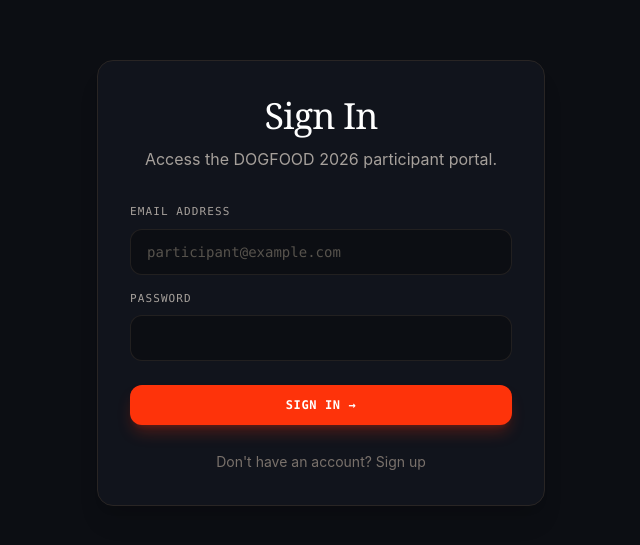
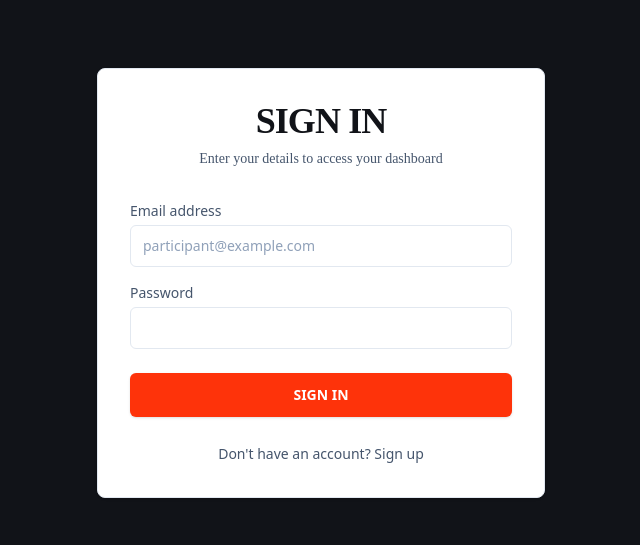
Before and after one commit to helplanes/dogfood-2026, a Next.js app: page /login in a window 1280 px wide. Shown: the part 117-662 px from the top of the page, without its empty margins (319-959 px from the left). Built offline with nearby package versions, Linux system fonts and the light colour scheme.

Commit message:
feat(auth): adopt DESIGN-4-HYBRID.md light card style

```diff
--- a/src/app/(auth)/login/page.tsx
+++ b/src/app/(auth)/login/page.tsx
@@ -34,29 +34,28 @@ export default function LoginPage() {
   };
 
   return (
-    <div className="min-h-screen bg-[#0c0e13] text-stone-100 antialiased selection:bg-[#fe330a]/30 selection:text-white font-sans flex flex-col items-center justify-center p-4">
-      <div className="w-full max-w-md p-6 md:p-8 rounded-2xl bg-[#11141c] border border-stone-800 shadow-xl">
-        <div className="text-center mb-8">
-          <h2 className="text-4xl font-serif text-white tracking-tight leading-tight">
-            Sign In
-          </h2>
-          <p className="mt-2 text-sm md:text-base font-sans text-stone-400 leading-relaxed">
-            Access the DOGFOOD 2026 participant portal.
+    <div className="flex min-h-screen items-center justify-center bg-[#111318] p-4">
+      <div className="w-full max-w-md space-y-8 rounded-lg bg-[#ffffff] p-8 border border-[#e2e8f0] shadow-sm">
+        <div className="text-center">
+          <h2 className="text-3xl md:text-4xl font-black uppercase tracking-tight text-[#111318] font-['Syne']">Sign In</h2>
+          <p className="mt-2 text-sm text-slate-600 font-['Geist']">
+            Enter your details to access your dashboard
           </p>
         </div>
 
-        <form className="space-y-6" onSubmit={handleSubmit}>
+        <form className="mt-8 space-y-6" onSubmit={handleSubmit}>
           {error && (
-            <div className="p-4 rounded-xl bg-red-900/20 border border-red-500/30">
-              <p className="text-sm font-mono text-red-400">{error}</p>
+            <div className="rounded-md bg-red-50 p-4 text-sm text-[#ba1a1a] border border-[#ba1a1a]">
+              {error}
             </div>
           )}
 
           <div className="space-y-4">
-            <div className="space-y-2">
-              <label htmlFor="email" className="block text-[11px] font-mono uppercase tracking-widest text-stone-400">
+            <div>
+              <label htmlFor="email" className="block text-sm font-medium text-slate-600">
                 Email address
               </label>
+              <div className="mt-1">
                 <input
                   id="email"
                   name="email"
@@ -65,15 +64,17 @@ export default function LoginPage() {
                   required
                   value={email}
                   onChange={(e) => setEmail(e.target.value)}
-                className={`w-full px-4 py-3 bg-[#0c0e13] border ${error ? 'border-red-500/50' : 'border-stone-800/80'} rounded-xl text-sm font-mono text-stone-200 placeholder:text-stone-600 focus:outline-none focus:border-[#fe330a] transition-colors`}
+                  className={`block w-full rounded-md border bg-white py-2 px-3 text-[#111318] placeholder:text-slate-400 focus:outline-none focus-visible:ring-2 focus-visible:ring-[#fe330a] sm:text-sm sm:leading-6 transition-colors ${error ? 'border-[#ba1a1a]' : 'border-[#e2e8f0]'}`}
                   placeholder="participant@example.com"
                 />
               </div>
+            </div>
 
-            <div className="space-y-2">
-              <label htmlFor="password" className="block text-[11px] font-mono uppercase tracking-widest text-stone-400">
+            <div>
+              <label htmlFor="password" className="block text-sm font-medium text-slate-600">
                 Password
               </label>
+              <div className="mt-1">
                 <input
                   id="password"
                   name="password"
@@ -82,20 +83,23 @@ export default function LoginPage() {
                   required
                   value={password}
                   onChange={(e) => setPassword(e.target.value)}
-                className={`w-full px-4 py-3 bg-[#0c0e13] border ${error ? 'border-red-500/50' : 'border-stone-800/80'} rounded-xl text-sm font-mono text-stone-200 placeholder:text-stone-600 focus:outline-none focus:border-[#fe330a] transition-colors`}
+                  className={`block w-full rounded-md border bg-white py-2 px-3 text-[#111318] placeholder:text-slate-400 focus:outline-none focus-visible:ring-2 focus-visible:ring-[#fe330a] sm:text-sm sm:leading-6 transition-colors ${error ? 'border-[#ba1a1a]' : 'border-[#e2e8f0]'}`}
                 />
               </div>
             </div>
+          </div>
 
+          <div>
             <button
               type="submit"
-            className="w-full px-5 py-3 rounded-xl bg-[#fe330a] hover:bg-[#ff4922] text-white text-xs font-mono font-bold uppercase tracking-wider transition-all shadow-lg shadow-[#fe330a]/25 flex items-center justify-center gap-2"
+              className="flex w-full justify-center rounded-md bg-[#fe330a] px-3 py-2.5 text-sm font-bold leading-6 text-white transition-colors hover:bg-[#ff4d26] focus:outline-none focus-visible:ring-2 focus-visible:ring-offset-2 focus-visible:ring-[#fe330a] shadow-sm"
             >
-            Sign In &rarr;
+              SIGN IN
             </button>
+          </div>
 
-          <div className="text-center mt-6">
-            <Link href="/signup" className="text-sm font-sans text-stone-500 hover:text-stone-300 transition-colors">
+          <div className="text-center mt-4">
+            <Link href="/signup" className="text-sm text-slate-600 hover:text-[#fe330a] transition-colors">
               Don't have an account? Sign up
             </Link>
           </div>
```
Lines whose indentation alone changed are shown as unchanged.
